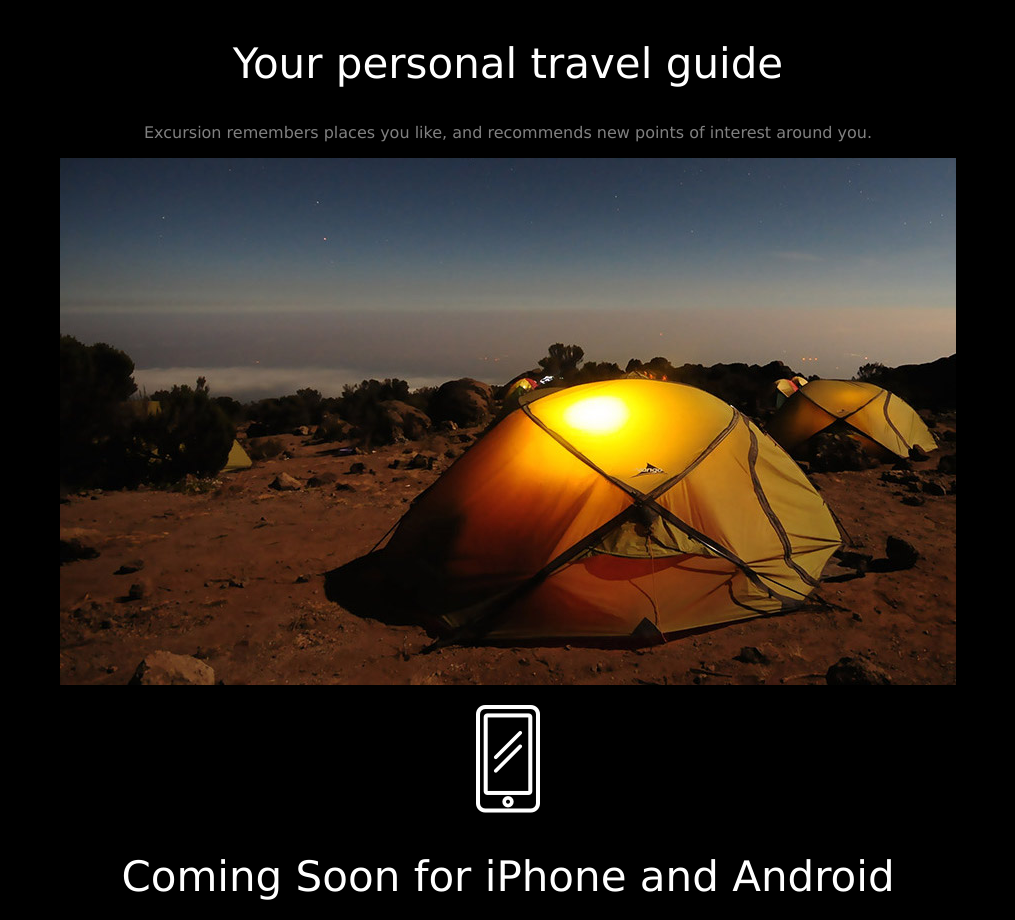
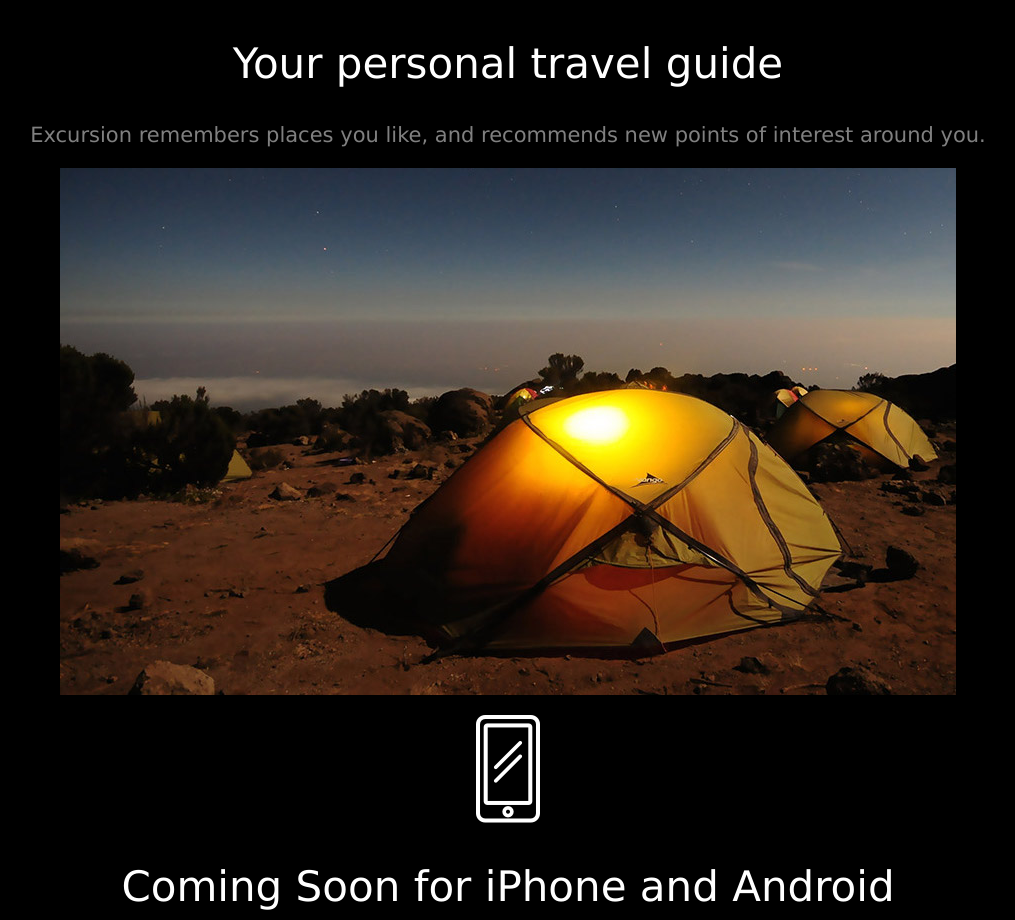
Before and after one commit to Pinyi0505/excursion, a plain HTML site: page index.html in a window 1280 px wide. Shown: the part 880-1800 px from the top of the page, without its empty margins (132-1147 px from the left). Drawn offline with Linux system fonts and the light colour scheme.

Commit message:
Add missing CSS

```diff
--- a/index.html
+++ b/index.html
@@ -11,7 +11,7 @@
   <p class="download">Download Excursion (Coming soon!)</p>
   <p><video src="./resources/videos/excursion.mp4" height="720" width="404" autoplay muted loop></video></p>
   <h2>Your personal travel guide</h2>
-  <p class="gray">Excursion remembers places you like, and recommends new points of interest around you.</p>
+  <p class="gray" id="paragraph">Excursion remembers places you like, and recommends new points of interest around you.</p>
   <p><img src="./resources/images/camp.jpg"></p>
   <p><img src="./resources/images/phone.png"></p>
   <h2>Coming Soon for iPhone and Android</h2>
--- a/resources/css/style.css
+++ b/resources/css/style.css
@@ -30,3 +30,7 @@ h2 {
 #right {
   text-align: right;
 }
+
+#paragraph {
+  font-size: 21px;
+}
```
